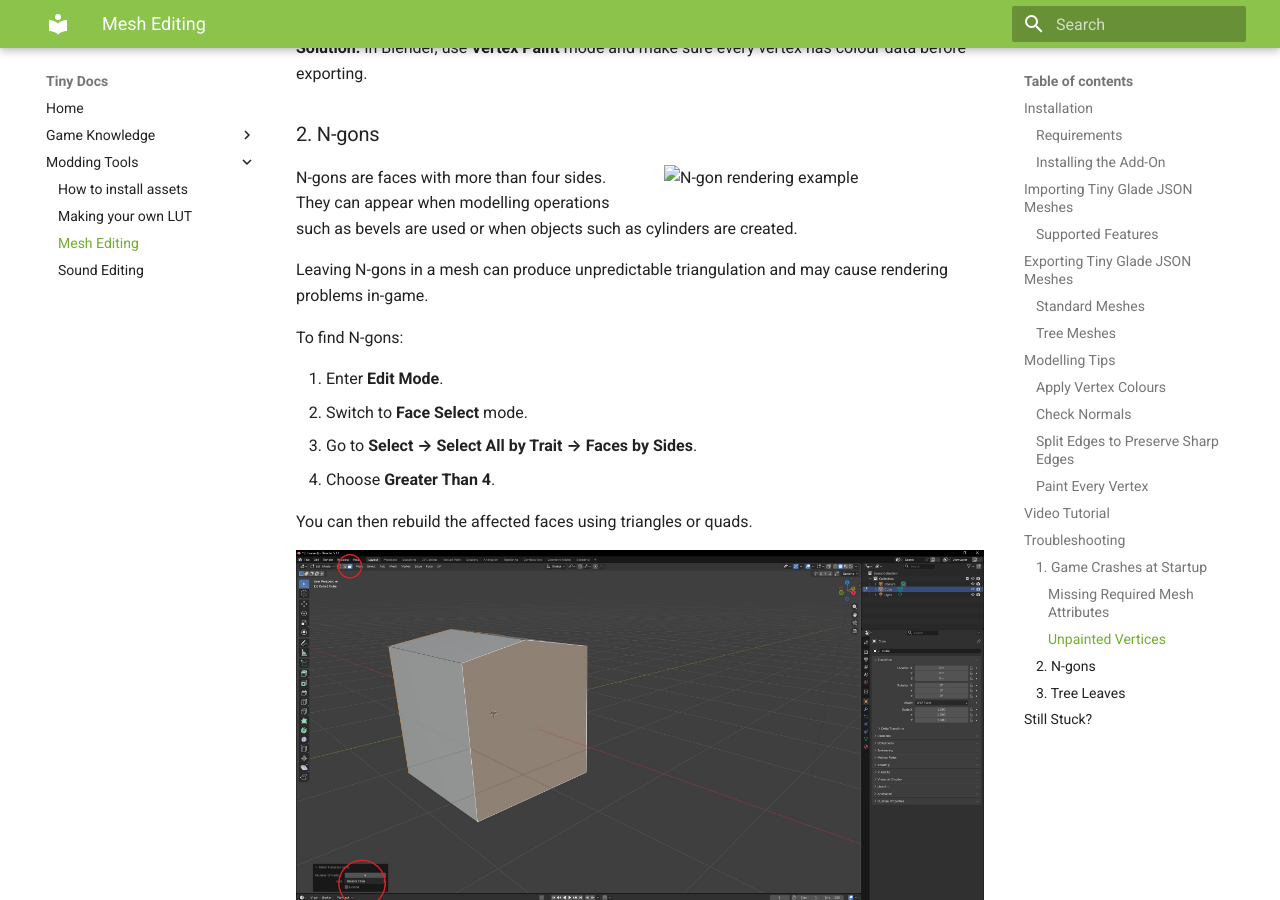
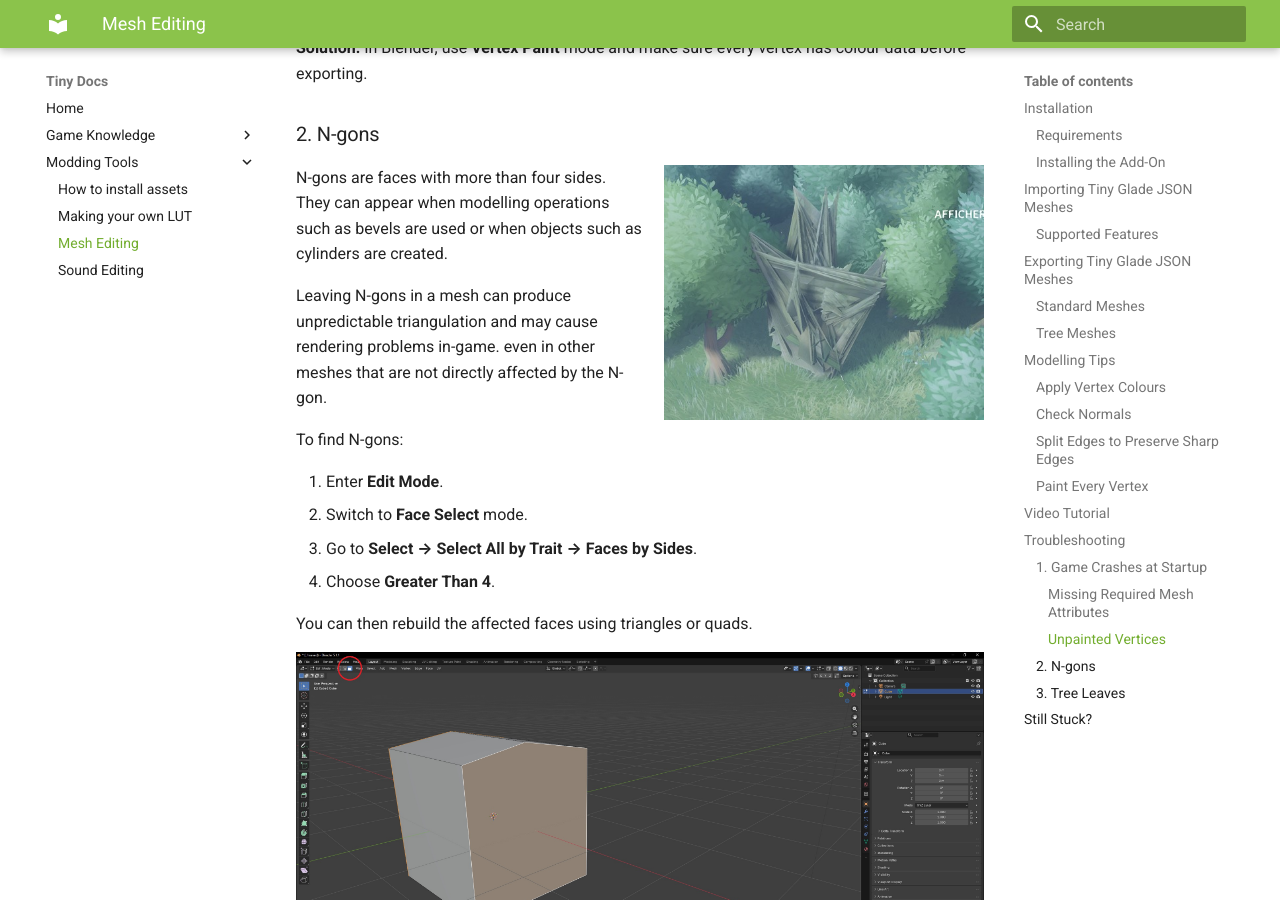
Before and after one commit to Hbeau/tiny-docs, an MkDocs documentation site: the page built from docs/modding-tools/mesh-edit-with-blender.md, in a window 1280 px wide and 900 px high, scrolled down 9113 px. Built offline with MkDocs 1.6.1 and Material for MkDocs 9.7.7, drawn with Linux system fonts in a browser that asks for light colours.

Commit message:
fix last images

```diff
--- a/docs/modding-tools/mesh-edit-with-blender.md
+++ b/docs/modding-tools/mesh-edit-with-blender.md
@@ -146,11 +146,11 @@ By default, the export tool can split edges automatically. If you need to do thi
 <div style="display:flex; gap:1rem;" markdown="1">
 
 <figure markdown="span">
-  ![Mesh without edge splitting](./images/exemple_no_edge_split.JPG){ width="320" }
+  ![Mesh without edge splitting](../images/exemple_no_edge_split.JPG){ width="320" }
 </figure>
 
 <figure markdown="span">
-  ![Mesh with edge splitting](./images/exemple_edge_split.JPG){ width="320" }
+  ![Mesh with edge splitting](../images/exemple_edge_split.JPG){ width="320" }
 </figure>
 
 </div>
@@ -251,11 +251,11 @@ assertion failed: values.array_length() as i32 > max_index
 
 ### 2. N-gons
 
-<img src="./images/ngons_render.jpg" alt="N-gon rendering example" width="320" style="float:right; margin:0 0 1rem 1rem;">
+<img src="../images/ngons_render.jpg" alt="N-gon rendering example" width="320" style="float:right; margin:0 0 1rem 1rem;">
 
 N-gons are faces with more than four sides. They can appear when modelling operations such as bevels are used or when objects such as cylinders are created.
 
-Leaving N-gons in a mesh can produce unpredictable triangulation and may cause rendering problems in-game.
+Leaving N-gons in a mesh can produce unpredictable triangulation and may cause rendering problems in-game. even in other meshes that are not directly affected by the N-gon.
 
 To find N-gons:
 
```
